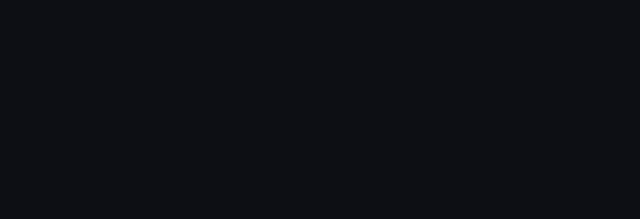
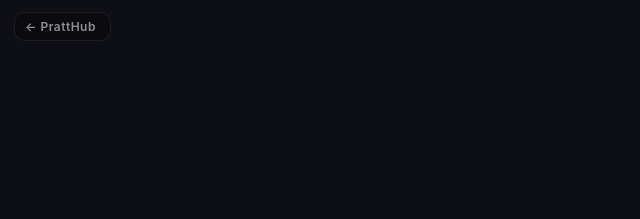
Before and after one commit to mpratt1809/liftlog, a plain HTML site: page index.html in a window 1280 px wide. Shown: the top 219 px of the page, 0-640 px from the left. Drawn offline with nearby package versions, Linux system fonts and the light colour scheme.

Commit message:
Update index.html

```diff
--- a/index.html
+++ b/index.html
@@ -311,7 +311,34 @@
   </style>
 </head>
 <body>
-
+<!-- PrattHub back link — paste right after <body> -->
+<a href="https://mpratt1809.github.io/hub/" id="pratthub-back"
+   style="
+     position: fixed;
+     top: 12px;
+     left: 14px;
+     z-index: 99999;
+     display: inline-flex;
+     align-items: center;
+     gap: 6px;
+     padding: 6px 14px 6px 10px;
+     background: rgba(10, 10, 15, 0.75);
+     backdrop-filter: blur(12px);
+     -webkit-backdrop-filter: blur(12px);
+     border: 1px solid rgba(255, 255, 255, 0.08);
+     border-radius: 10px;
+     color: rgba(255, 255, 255, 0.55);
+     text-decoration: none;
+     font-family: 'Inter', -apple-system, BlinkMacSystemFont, sans-serif;
+     font-size: 12px;
+     font-weight: 600;
+     letter-spacing: 0.5px;
+     transition: all 0.25s ease;
+   "
+   onmouseenter="this.style.background='rgba(10,10,15,0.9)';this.style.color='rgba(255,255,255,0.85)';this.style.borderColor='rgba(255,255,255,0.15)'"
+   onmouseleave="this.style.background='rgba(10,10,15,0.75)';this.style.color='rgba(255,255,255,0.55)';this.style.borderColor='rgba(255,255,255,0.08)'"
+>← PrattHub</a>
+<!-- End PrattHub back link -->
 <!-- ── User Select ── -->
 <div id="user-select">
   <div class="user-select-title">
```
